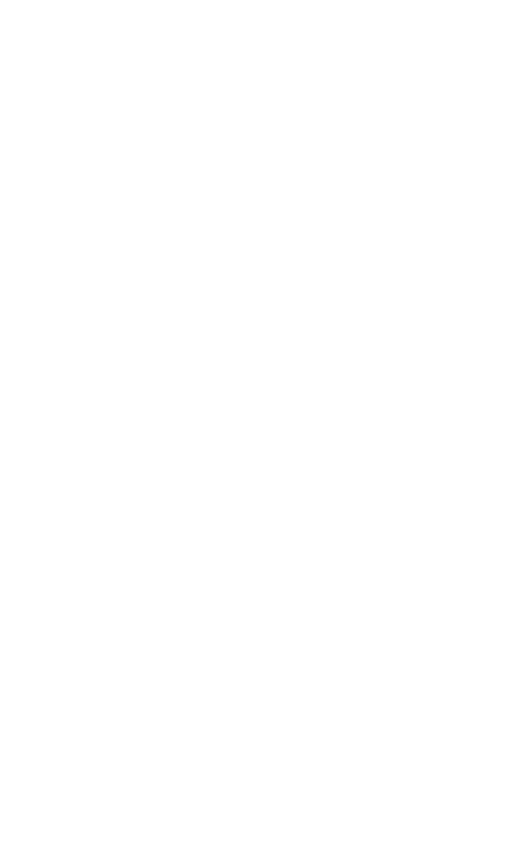
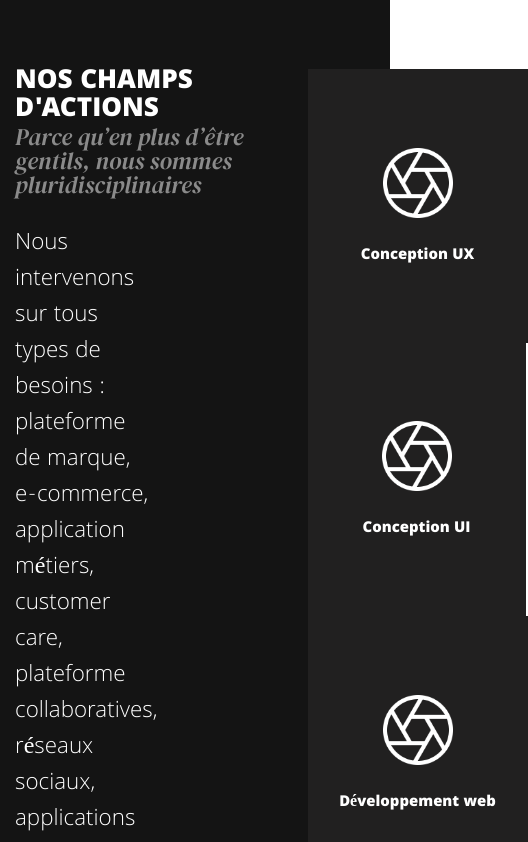
Before and after one commit to DimitriVld/-student-project, a React (Create React App) app: page / in a window 390 px wide. Shown: the part 2040-2882 px from the top of the page, 528 px wide, since content can reach past the window. Before the commit the page ends 2004 px from the top, so only its background shows below. Built offline with nearby package versions, Linux system fonts and the light colour scheme.

Commit message:
feature/Section-actions add section whitout responsive

```diff
--- /dev/null
+++ b/src/constants/staticExpertises.js
@@ -0,0 +1,30 @@
+module.exports = {
+
+    staticExpertises : [
+
+        {
+            id: 1,
+            title: 'Conception UX',
+            icon: './img/expert.png',
+        },
+
+        {
+            id: 2,
+            title: 'Conception UI',
+            icon: './img/expert.png',
+        },
+
+        {
+            id: 3,
+            title: 'Développement web',
+            icon: './img/expert.png',
+        },
+
+        {
+            id: 4,
+            title: 'Marketing web',
+            icon: './img/expert.png',
+        },
+
+    ]
+}
--- a/src/styles/app.scss
+++ b/src/styles/app.scss
@@ -31,9 +31,10 @@
 
 */
 @import "./atoms/button.scss";
-@import "./atoms/titlePage.scss";
-@import "./atoms/titleSection.scss";
+@import "./atoms/title-page.scss";
+@import "./atoms/title-section.scss";
 @import "./atoms/list-item.scss";
+@import "./atoms/expert-item.scss";
 @import "./atoms/navigation.scss";
 
 // ICONS
--- /dev/null
+++ b/src/styles/atoms/expert-item.scss
@@ -0,0 +1,20 @@
+.expert-item-atom{
+    display: flex;
+    flex-direction: column;
+    align-items: center;
+    justify-content: center;
+    max-width: 220px;
+    padding: 55px;
+    background-color: $black-darkeness-primary;
+
+    .item-img{
+        width: 70px;
+        height: auto;
+    }
+
+    .item-name{
+        margin-top: 30px;
+        font-weight: bolder;
+        white-space:nowrap;
+    }
+}
--- a/src/styles/pages/home.scss
+++ b/src/styles/pages/home.scss
@@ -35,4 +35,29 @@
             }
         }
     }
+
+    .action{
+        display: flex;
+
+        .action-content{
+            flex: 2;
+            display: flex;
+            flex-direction: column;
+            justify-content: center;
+
+            p{
+                font-size: 24px;
+                line-height: 150%;
+                padding-right: 150px;
+                margin-top: 30px;
+            }
+        }
+
+        .action-icon{
+            flex: 1;
+            display: flex;
+            flex-wrap: wrap;
+            margin-right: -95px;
+        }
+    }
 }
--- /dev/null
+++ b/src/views/atoms/ExpertItem.js
@@ -0,0 +1,14 @@
+import React from 'react';
+
+const ExpertItem = (props) => {
+
+    return(
+        <div className={`expert-item-atom ${props.class ? props.class : ''}`}>
+            <img className="item-img" src={props.icon} alt="Expert img" />
+            <div className="item-name">{props.title}</div>
+        </div>
+    );
+
+}
+
+export default ExpertItem;
--- a/src/views/pages/Home.js
+++ b/src/views/pages/Home.js
@@ -5,9 +5,11 @@ import TitlePage from '../atoms/TitlePage';
 import Icon from '../atoms/icons/Index';
 import TitleSection from '../atoms/TitleSection';
 import ListItem from '../atoms/ListItem';
+import ExpertItem from '../atoms/ExpertItem';
 
 //Datas
 import {competences} from '../../constants/competences';
+import {staticExpertises} from '../../constants/staticExpertises';
 
 const Home = () => {
     return (
@@ -72,6 +74,52 @@ const Home = () => {
                 </div>
             </section>
 
+
+            {/*
+            |----------------
+            |   Champs d'action
+            |----------------
+            */}
+            <section className="action container-dft section">
+
+                <div className="action-content">
+                    {/*
+                        # Titles component
+                        # Contain Titles | Italic text
+                    */}
+                    <TitleSection
+                        title = {"Nos champs d'actions"}
+                        subtitle = {'Parce qu’en plus d’être gentils, nous sommes pluridisciplinaires'}
+                    />
+
+                    <p>
+                    Nous intervenons sur tous types de besoins : plateforme
+                    de marque, e-commerce, application métiers, customer care, plateforme collaboratives, réseaux sociaux, applications mobiles...<br/>
+                    Vous ne vous retrouvez pas dans cette description ?
+                    Pas de soucis, nous adorons les challenges !
+                    </p>
+                </div>
+
+                <div className="action-icon">
+                    {staticExpertises.map( item => {
+                        return(
+                            <ExpertItem
+                                key = {item.id}
+                                icon = {item.icon}
+                                title = {item.title}
+                            />
+                        )
+                    })}
+                </div>
+            </section>
+
+
+            {/*
+            |----------------
+            |   Derniers projets
+            |----------------
+            */}
+            <section className="last-projects container-dft"></section>
         </div>
     )
 }
```
Also changed, not shown: src/constants/staticCultures.js (deleted, +0 -33 lines), src/constants/staticProjects.js (added, +71 -0 lines), public/img/expert.png (added), src/styles/atoms/title-page.scss (renamed from src/styles/atoms/titlePage.scss), src/styles/atoms/title-section.scss (renamed from src/styles/atoms/titleSection.scss).
